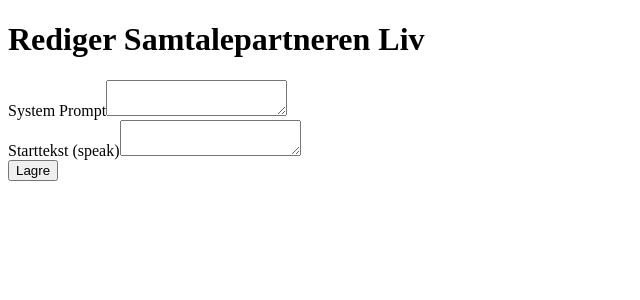
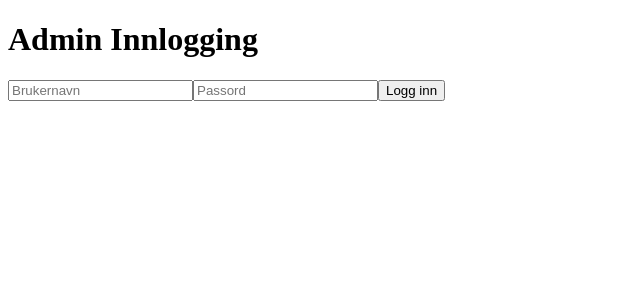
Before and after one commit to anderswr/chatbox-config, a Next.js app: page /admin in a window 1280 px wide. Shown: the top 300 px of the page, without its empty margins (0-640 px from the left). Built offline with nearby package versions, Linux system fonts and the light colour scheme.

Commit message:
Update admin.js

```diff
--- a/pages/admin.js
+++ b/pages/admin.js
@@ -1,33 +1,96 @@
-import { useState } from "react";
+// pages/admin.js
+import { useState, useEffect } from "react";
+import { useRouter } from "next/router";
 
 export default function Admin() {
+  const router = useRouter();
+  const [username, setUsername] = useState("");
+  const [password, setPassword] = useState("");
+  const [isLoggedIn, setIsLoggedIn] = useState(false);
+
   const [systemPrompt, setSystemPrompt] = useState("");
   const [speakText, setSpeakText] = useState("");
 
-  async function handleSubmit(e) {
+  useEffect(() => {
+    if (isLoggedIn) {
+      fetch("/config.json")
+        .then((res) => res.json())
+        .then((data) => {
+          setSystemPrompt(data.system_prompt || "");
+          setSpeakText(data.speak_text || "");
+        });
+    }
+  }, [isLoggedIn]);
+
+  function handleLogin(e) {
+    e.preventDefault();
+    if (username === "PIADMIN" && password === process.env.NEXT_PUBLIC_PIADMIN_PWD) {
+      setIsLoggedIn(true);
+    } else {
+      alert("Feil brukernavn eller passord");
+    }
+  }
+
+  async function handleSave(e) {
     e.preventDefault();
     const res = await fetch("/api/update-config", {
       method: "POST",
       headers: { "Content-Type": "application/json" },
       body: JSON.stringify({ system_prompt: systemPrompt, speak_text: speakText }),
     });
-    if (res.ok) alert("Oppdatert!");
-    else alert("Feil ved oppdatering");
+    if (res.ok) alert("Lagret!");
+    else alert("Kunne ikke lagre");
+  }
+
+  if (!isLoggedIn) {
+    return (
+      <div className="p-4 max-w-md mx-auto">
+        <h1 className="text-xl font-bold mb-4">Admin Innlogging</h1>
+        <form onSubmit={handleLogin} className="space-y-4">
+          <input
+            className="w-full p-2 border"
+            placeholder="Brukernavn"
+            value={username}
+            onChange={(e) => setUsername(e.target.value)}
+          />
+          <input
+            type="password"
+            className="w-full p-2 border"
+            placeholder="Passord"
+            value={password}
+            onChange={(e) => setPassword(e.target.value)}
+          />
+          <button className="bg-blue-600 text-white px-4 py-2 rounded" type="submit">
+            Logg inn
+          </button>
+        </form>
+      </div>
+    );
   }
 
   return (
     <main className="p-4 max-w-xl mx-auto">
       <h1 className="text-xl font-bold mb-4">Rediger Samtalepartneren Liv</h1>
-      <form onSubmit={handleSubmit} className="space-y-4">
+      <form onSubmit={handleSave} className="space-y-4">
         <div>
           <label className="block font-medium">System Prompt</label>
-          <textarea value={systemPrompt} onChange={e => setSystemPrompt(e.target.value)} className="w-full p-2 border rounded" />
+          <textarea
+            value={systemPrompt}
+            onChange={(e) => setSystemPrompt(e.target.value)}
+            className="w-full p-2 border rounded"
+          />
         </div>
         <div>
           <label className="block font-medium">Starttekst (speak)</label>
-          <textarea value={speakText} onChange={e => setSpeakText(e.target.value)} className="w-full p-2 border rounded" />
+          <textarea
+            value={speakText}
+            onChange={(e) => setSpeakText(e.target.value)}
+            className="w-full p-2 border rounded"
+          />
         </div>
-        <button type="submit" className="bg-blue-600 text-white px-4 py-2 rounded">Lagre</button>
+        <button type="submit" className="bg-green-600 text-white px-4 py-2 rounded">
+          Lagre
+        </button>
       </form>
     </main>
   );
```
